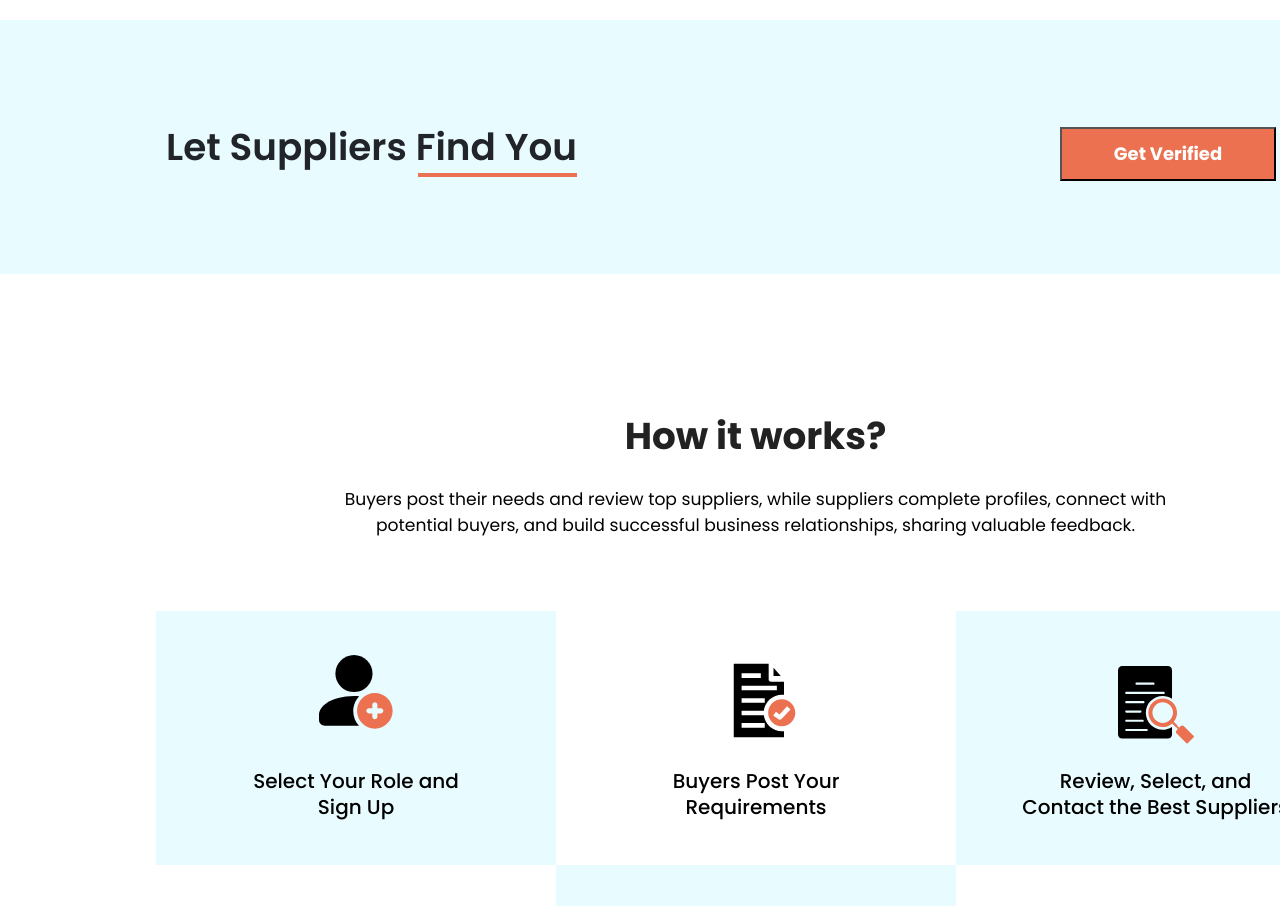
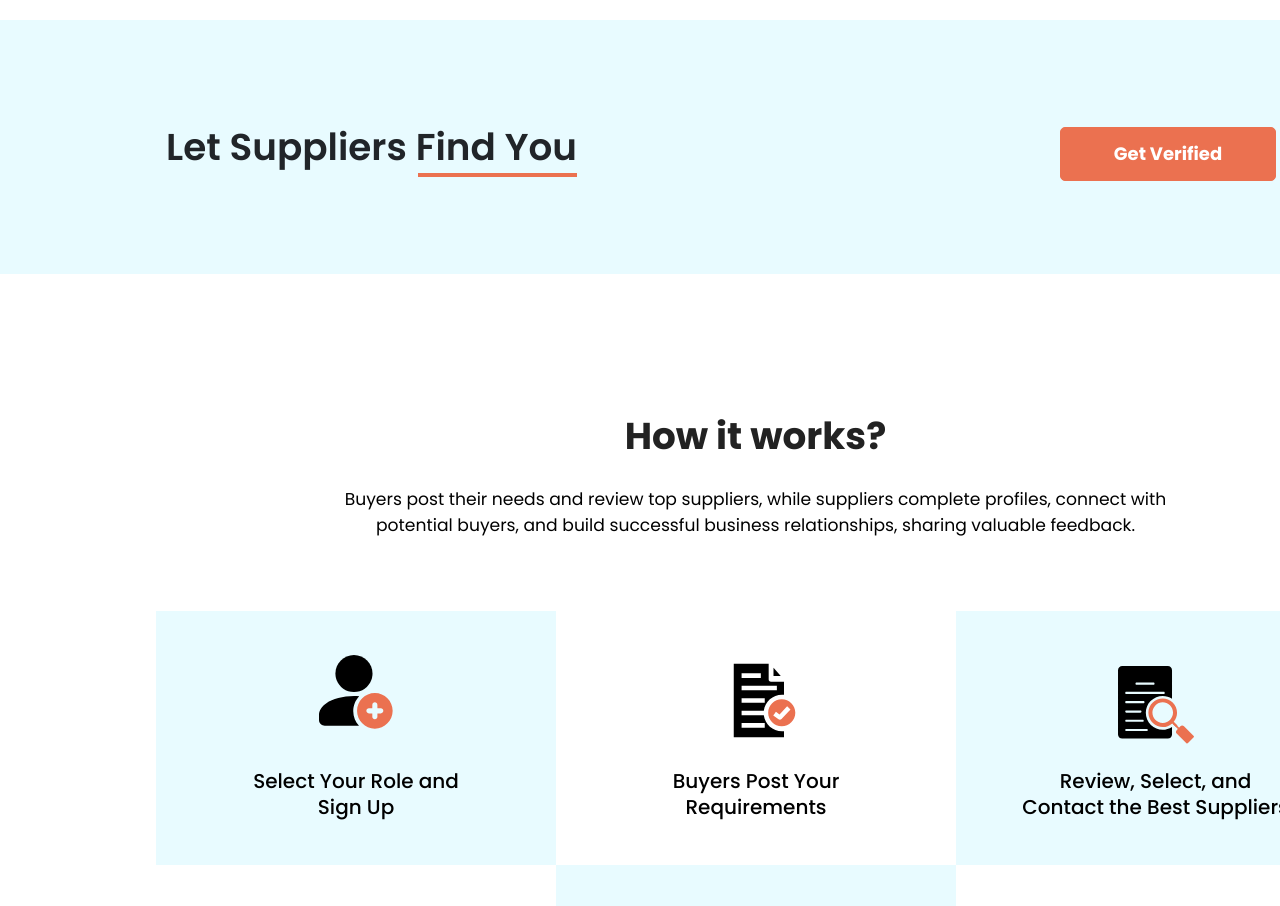
Before and after one commit to lakshay8000/habot, a React (Vite) app: page / in a window 1280 px wide. Shown: the part 1860-2766 px from the top of the page. Built offline with nearby package versions, Linux system fonts and the light colour scheme.

Commit message:
fixed ui bugs

```diff
--- a/src/components/VerifiedBox/VerifiedBox.css
+++ b/src/components/VerifiedBox/VerifiedBox.css
@@ -41,6 +41,8 @@
     top: 107px;
     left: 1060px;
     background-color: #EB7150;
+    border: 1px solid #EB7150;
+    border-radius: 5px;
 }
 
 #verified-box-wrapper button span {
```
